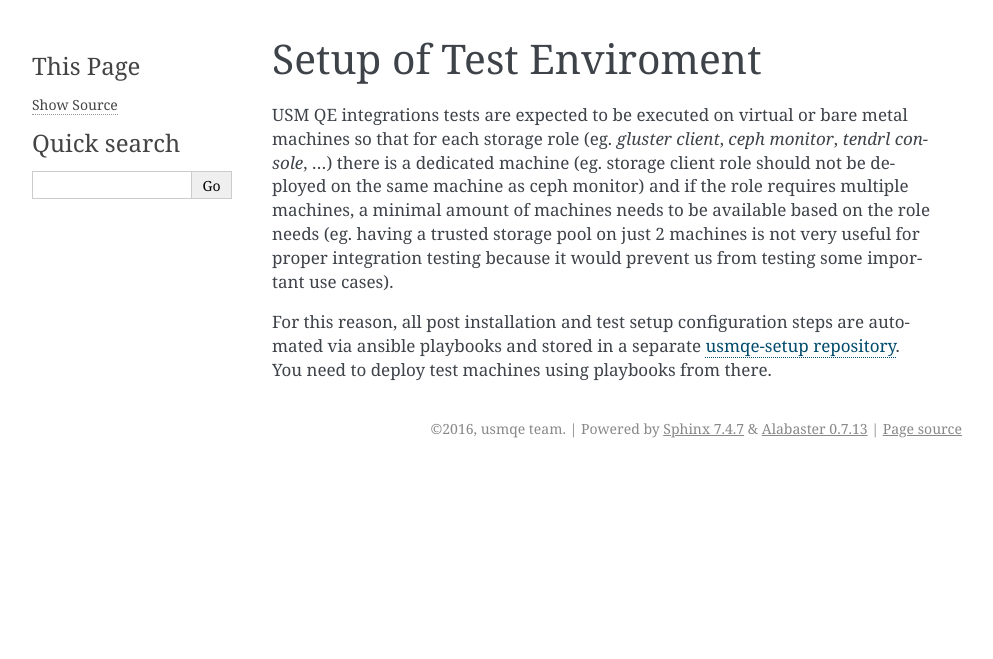
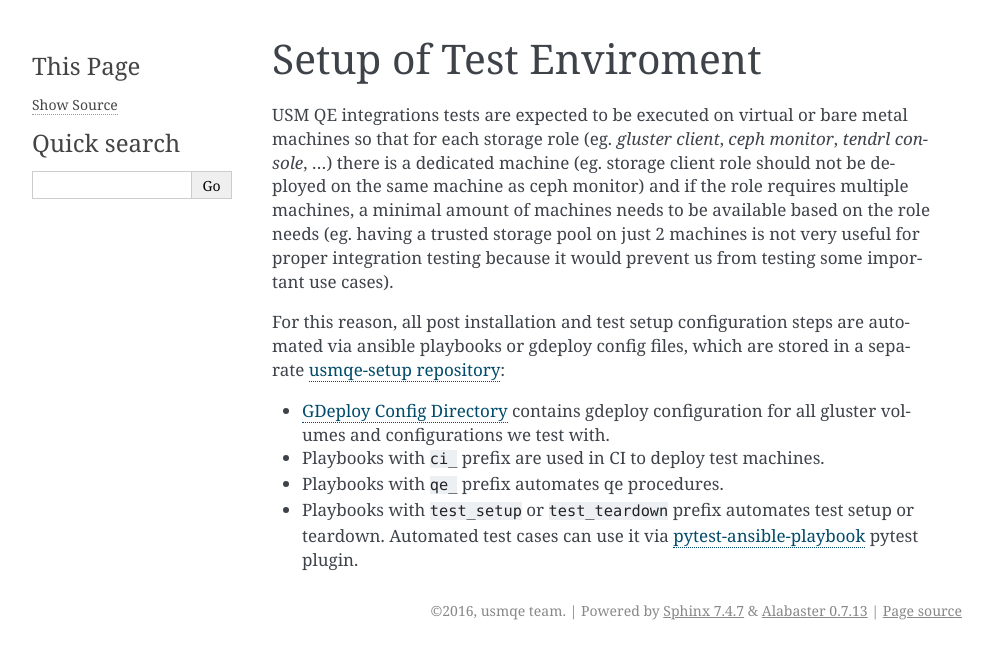
Before and after one commit to usmqe/usmqe-tests, a Sphinx documentation site: the page built from docs/test_env_setup.rst, in a window 1280 px wide. Shown: the top 659 px of the page, without its empty margins (148-1141 px from the left). Built offline with Sphinx 7.4.7, drawn with Linux system fonts in a browser that asks for light colours.

Commit message:
update docs

```diff
--- a/docs/test_env_setup.rst
+++ b/docs/test_env_setup.rst
@@ -14,10 +14,19 @@ machines is not very useful for proper integration testing because it would
 prevent us from testing some important use cases).
 
 For this reason, all post installation and test setup configuration steps
-are automated via ansible playbooks and stored in a separate `usmqe-setup
-repository`_. You need to deploy test machines using playbooks from there.
+are automated via ansible playbooks or gdeploy config files, which are stored
+in a separate `usmqe-setup repository`_:
 
+* `GDeploy Config Directory`_ contains gdeploy configuration for all gluster
+  volumes and configurations we test with.
+* Playbooks with ``ci_`` prefix are used in CI to deploy test machines.
+* Playbooks with ``qe_`` prefix automates qe procedures.
+* Playbooks with ``test_setup`` or ``test_teardown`` prefix automates test
+  setup or teardown. Automated test cases can use it via
+  `pytest-ansible-playbook`_ pytest plugin.
 
 .. _`qe_server.yml`: https://github.com/usmqe/usmqe-setup/blob/master/qe_server.yml
 .. _`usmqe-setup repository`: https://github.com/usmqe/usmqe-setup
 .. _`Tendrl project wide documentation`: https://github.com/Tendrl/documentation/blob/master/deployment.adoc
+.. _`GDeploy Config Directory`: https://github.com/usmqe/usmqe-setup/tree/master/gdeploy_config
+.. _`pytest-ansible-playbook`: https://gitlab.com/mbukatov/pytest-ansible-playbook
```
